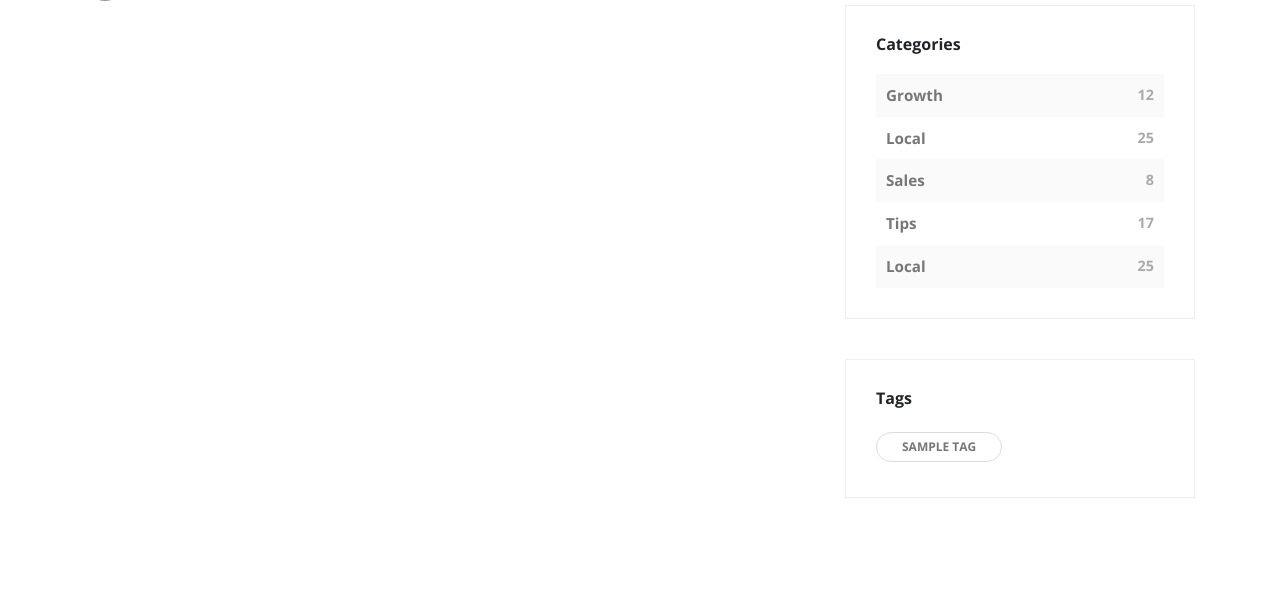
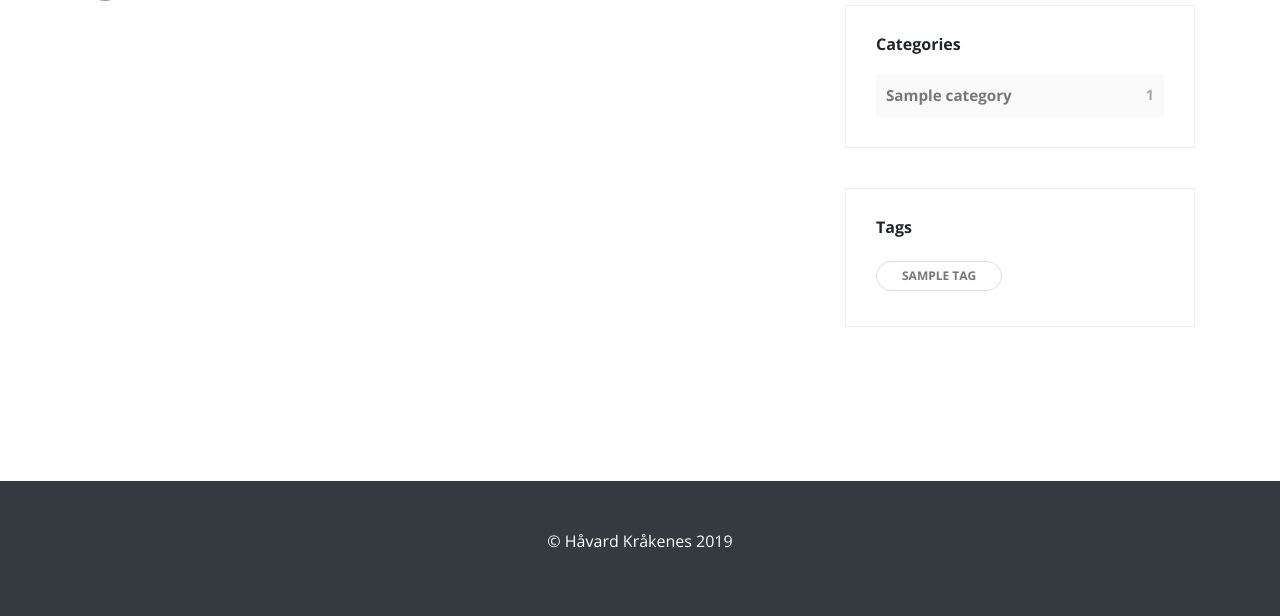
Before and after one commit to haavardnk/krakenes.com, a Django app: page /blog/ in a window 1280 px wide. Shown: the part 541-1157 px from the top of the page. Run offline with Django 3.2, Linux system fonts and the light colour scheme; tables that the repository leaves empty hold one stand-in row (values such as "Sample post"); grey boxes marked "Sample" are stand-in pictures; parts of the project's set-up code (start-up, migrations or seed data) failed here and were passed over; some libraries are stand-ins or nearby versions.

Commit message:
Added categories to side of blog and post with count of posts in cat

```diff
--- a/blog/templates/blog/blog.html
+++ b/blog/templates/blog/blog.html
@@ -97,11 +97,9 @@
               <header>
                 <h3 class="h6">Categories</h3>
               </header>
-              <div class="item d-flex justify-content-between"><a href="#">Growth</a><span>12</span></div>
-              <div class="item d-flex justify-content-between"><a href="#">Local</a><span>25</span></div>
-              <div class="item d-flex justify-content-between"><a href="#">Sales</a><span>8</span></div>
-              <div class="item d-flex justify-content-between"><a href="#">Tips</a><span>17</span></div>
-              <div class="item d-flex justify-content-between"><a href="#">Local</a><span>25</span></div>
+              {%for category in categories%}
+                <div class="item d-flex justify-content-between"><a href="#">{{category}}</a><span>{{category.posts_count}}</span></div>
+              {% endfor %}
             </div>
             <!-- Widget [Tags Cloud Widget]-->
             <div class="widget tags">
--- a/blog/views.py
+++ b/blog/views.py
@@ -1,10 +1,11 @@
 from django.shortcuts import render, get_object_or_404, redirect
-from posts.models import BlogPost, Comment, Tag
+from posts.models import BlogPost, Comment, Tag, Category
 from projects.models import Project
 from django.core.paginator import Paginator
 from hitcount.models import HitCount
 from hitcount.views import HitCountMixin
 from django.contrib.postgres.search import SearchVector
+from django.db.models import Count
 
 def home(request):
     posts = BlogPost.objects
@@ -15,15 +16,17 @@ def blog(request):
     post_list = BlogPost.objects.all()
     paginator = Paginator(post_list, 4)
     tags = Tag.objects.all()
+    categories = Category.objects.all().annotate(posts_count=Count('blogpost'))
 
     page = request.GET.get('page')
     posts = paginator.get_page(page)
-    return render(request, 'blog/blog.html', {'posts':posts, 'range':range(posts.paginator.num_pages+1), 'tags':tags})
+    return render(request, 'blog/blog.html', {'posts':posts, 'range':range(posts.paginator.num_pages+1), 'tags':tags, 'categories':categories})
 
 def post(request, post_id):
     post = get_object_or_404(BlogPost, pk=post_id)
     posts = BlogPost.objects.all()
     tags = Tag.objects.all()
+    categories = Category.objects.all().annotate(posts_count=Count('blogpost'))
 
     if request.method == "POST":
         comment = Comment.objects.create(post=post, author = request.POST['username'], text=request.POST['comment'], email = request.POST['email'])
@@ -33,7 +36,7 @@ def post(request, post_id):
     hit_count = HitCount.objects.get_for_object(post)
     HitCountMixin.hit_count(request, hit_count)
 
-    return render(request, 'blog/post.html', {'post':post, 'posts':posts, 'tags':tags})
+    return render(request, 'blog/post.html', {'post':post, 'posts':posts, 'tags':tags, 'categories':categories})
 
 def search(request):
     if request.method == "POST":
```
Also changed, not shown: blog/templates/blog/post.html (+3 -5 lines).
